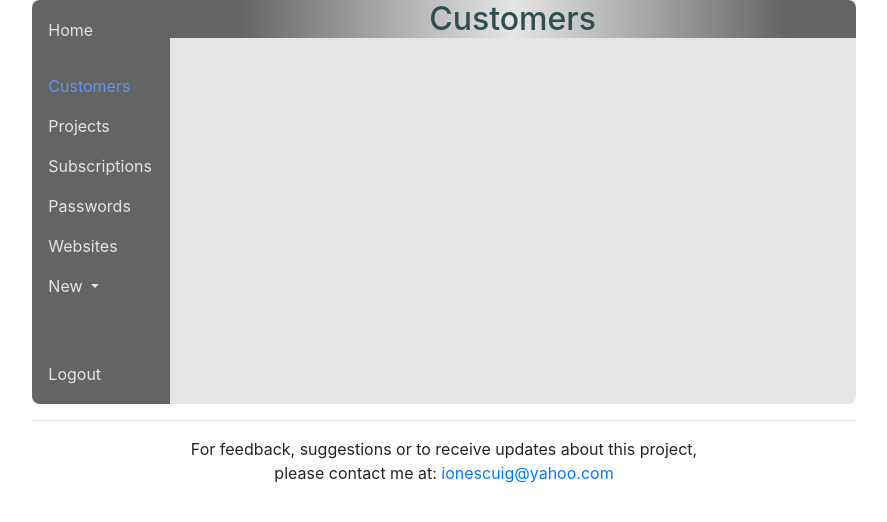
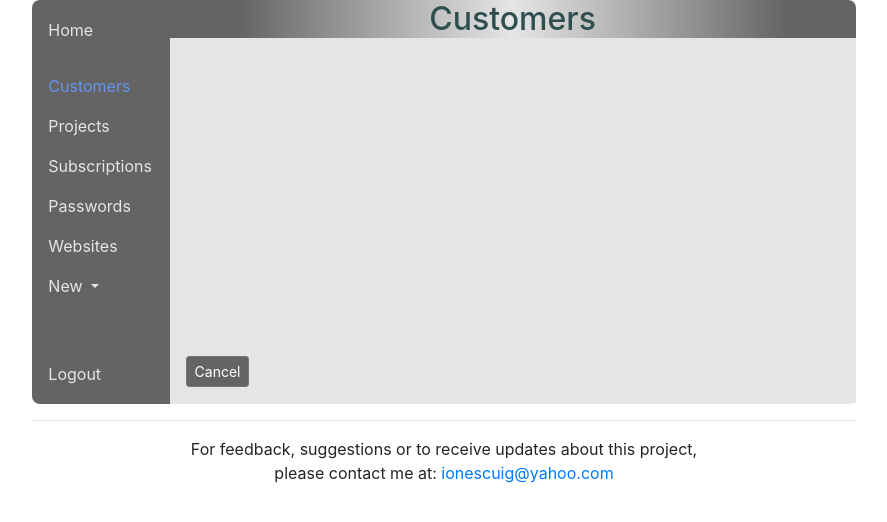
Before and after one commit to ionescuig/freelance-manager, a Django app: page /customers/ in a window 1280 px wide. Shown: the part 87-609 px from the top of the page, without its empty margins (196-1083 px from the left). Run offline with Django 3.2, Linux system fonts and the light colour scheme; the visitor is signed in with stand-in values (Sample User, id 1); data that the repository does not hold is empty; parts of the project's set-up code (start-up, migrations or seed data) failed here and were passed over; some libraries are stand-ins or nearby versions.

Commit message:
Added buttons section. Added comments in base.html.

```diff
--- a/src/static/css/base.css
+++ b/src/static/css/base.css
@@ -27,4 +27,14 @@
 .content {
     padding: 1em;
     background-color: #e5e5e5;
+    min-height: 270px;
 }
+
+.content-bottom {
+    padding: 1em;
+    background-color: #e5e5e5;
+}
+
+.btn-secondary {
+    background-color: #646464;
+}
--- a/src/templates/base.html
+++ b/src/templates/base.html
@@ -32,39 +32,57 @@
     <div class="container-fluid h-100">
             <div class="row">
                 <div class="col-md-8 mx-auto">
+                    <!-- Danger message at the top -->
                     <div class="container-danger-top">
                         {% include 'snippets/danger-top.html' %}
                     </div>
 
+                    <!-- Warning message message (subscriptions) -->
                     <div class="container-body-top">
                         {% block content-top %}{% endblock content-top %}
                     </div>
 
+                    <!-- Main body -->
                     <div class="container-body">
                         {% block body %}
+                            <!-- Navigation -->
                             <div class="row no-gutters">
                                 <div class="col-md-2 container-nav">
                                     {% include 'snippets/nav.html' %}
                                 </div>
 
+                                <!-- Content -->
                                 <div class="col-md-10">
+                                    <!-- Content title -->
                                     <h2 class="text-center title">
                                         {% block content-title %}
                                             <h2>Freelance Manager</h2>
                                         {% endblock content-title %}
                                     </h2>
 
+                                    <!-- Content body -->
                                     <div class="content">
                                         {% block content %}
                                             <h3>Freelance Manager</h3>
                                         {% endblock content %}
                                     </div>
+
+                                    <!-- Buttons at the bottom of content -->
+                                    <div class="content-bottom">
+                                        <div class="row mt-4">
+                                            {% block content-bottom %}
+                                                <div class="col-md-8">
+                                                    <button class="btn btn-sm btn-secondary" onClick="javascript:history.go(-1);">Cancel</button>
+                                                </div>
+                                            {% endblock content-bottom %}
+                                        </div>
+                                    </div>
                                 </div>
-
                             </div>
                         {% endblock %}
                     </div>
 
+                    <!-- Info -->
                     <div class="container-body-bottom">
                         {% include 'snippets/message-bottom.html' %}
                     </div>
```
